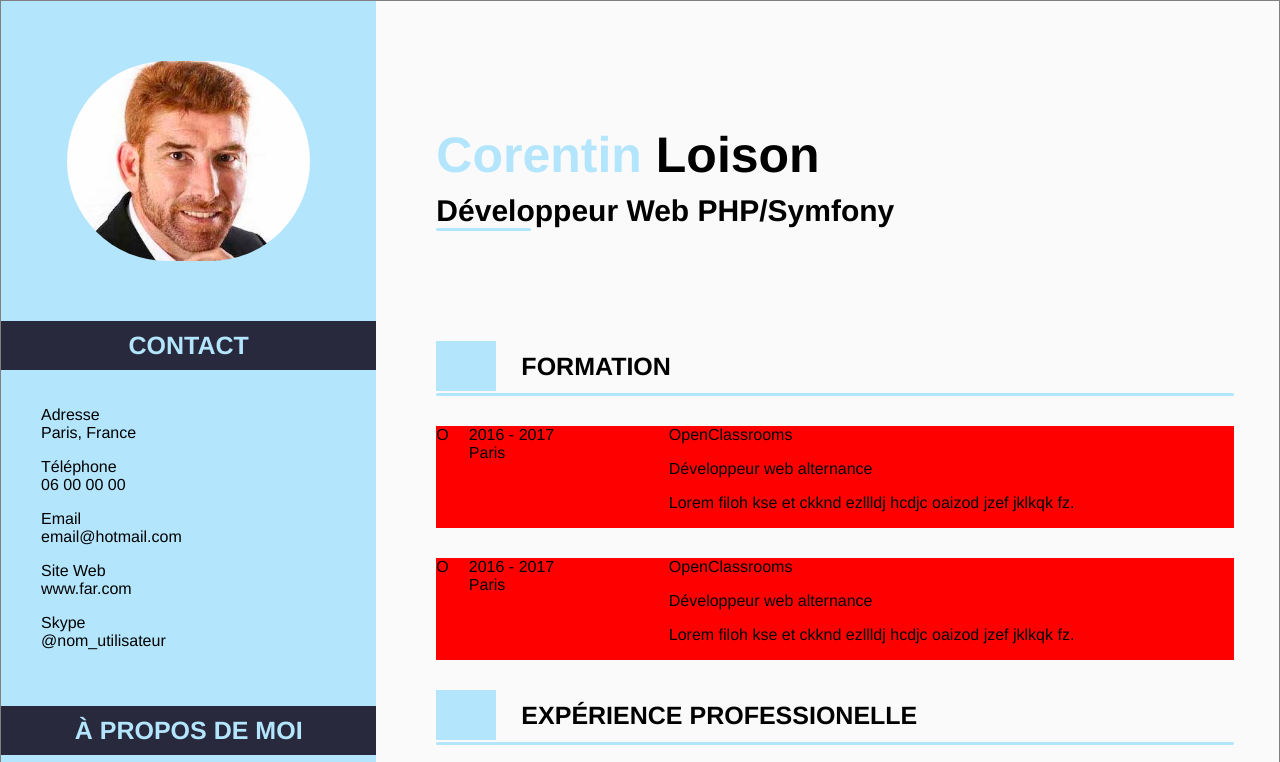
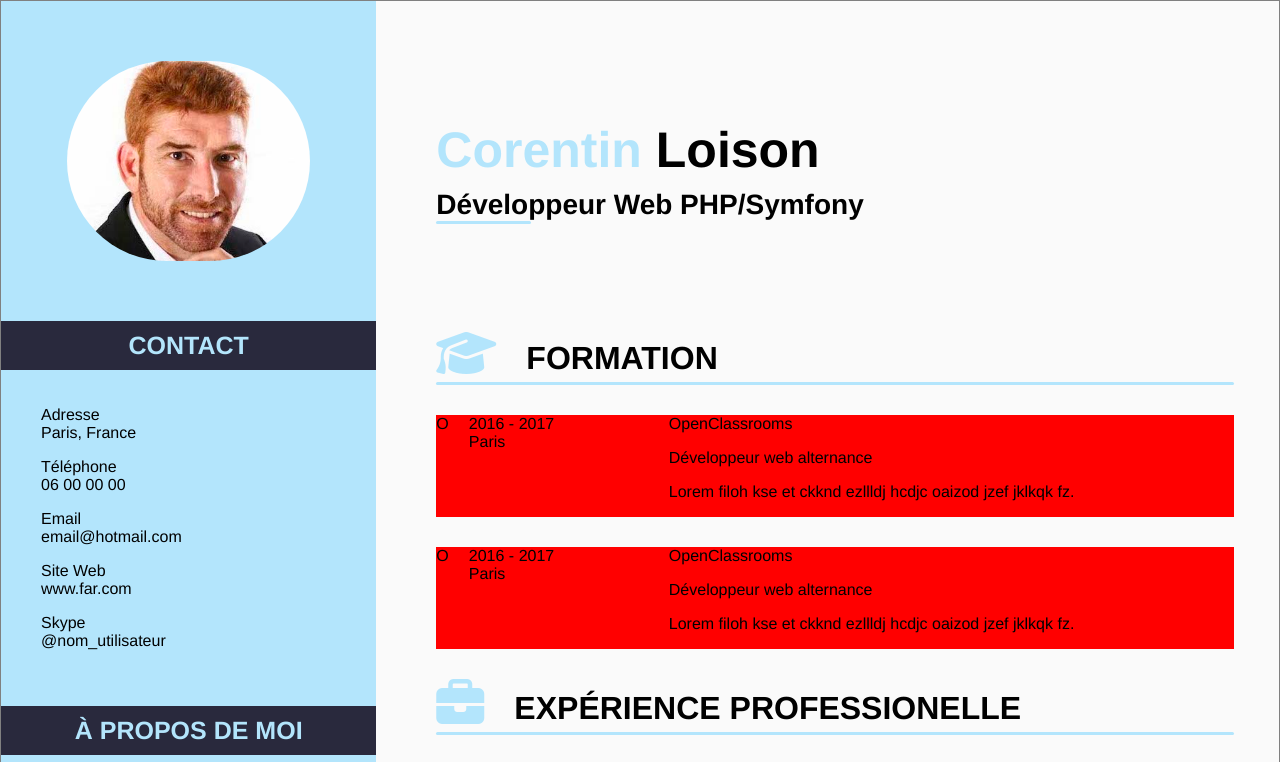
Before and after one commit to filoupegase/Projet2_OC, a plain HTML site: page index.html in a window 1280 px wide. Shown: the top 762 px of the page. Drawn offline with Linux system fonts and the light colour scheme.

Commit message:
ajout des icones, all good

```diff
--- a/css/style.css
+++ b/css/style.css
@@ -35,8 +35,14 @@ h1 {
 }
 
 h2 {
-  font-size: 30px;
+  font-size: 28px;
   margin-top: 0px;
+  margin-bottom: 0px;
+}
+
+h3 {
+  font-size: 32px;
+  margin-top: 11px;
   margin-bottom: 0px;
 }
 
@@ -45,7 +51,6 @@ aside {
   width: 32%;
   background-color: #B3E5FC;
 }
-
 
 .title-aside {
   background-color: #29293d;
@@ -79,7 +84,6 @@ aside {
   padding: 25px 40px 25px 40px;
 }
 
-
 /* container 2*/
 main {
   width: 68%;
@@ -92,27 +96,10 @@ header {
   display: block;
     margin-left: auto;
     margin-right: auto;
-    margin-top: 110px;
-    margin-bottom: 110px;
+    margin-top: 105px;
+    margin-bottom: 105px;
 }
-
 /* --------------------------------------- */
-
-h1 {
-  font-size: 50px;
-  margin-bottom: 10px;
-}
-h2 {
-  font-size: 30px;
-  margin-top: 0px;
-  margin-bottom: 0px;
-}
-
-h3 {
-  font-size: 25px;
-  margin-top: 11px;
-  margin-bottom: 0px;
-}
 
 .sligne {
   border-radius: 180px;
@@ -127,15 +114,14 @@ h3 {
   margin-bottom: 30px;
 }
 
+.icons {
+  color: #B3E5FC;
+  margin-right: 30px;
+  margin-bottom: 5px;
+}
+
 .titre {
   display: flex;
-}
-
-.cube {
-  height: 50px;
-  width: 60px;
-  margin-right: 25px;
-  margin-bottom: 2px;
 }
 
 .block-date-text {
--- a/index.html
+++ b/index.html
@@ -70,9 +70,10 @@
 
       <div class="titre">
 
-      <div class="cube primary">
-      </div>
-      <h3>FORMATION</h3>
+
+          <i class="fas fa-graduation-cap icons fa-3x"></i>
+          <h3>FORMATION</h3>
+
 
       </div>
       <div class="bligne primary"></div>
@@ -109,9 +110,7 @@
       <article>
         <div class="titre">
 
-        <div class="cube primary">
-        </div>
-
+          <i class="fas fa-briefcase icons fa-3x"></i>
         <h3>EXPÉRIENCE PROFESSIONELLE</h3>
 
         </div>
@@ -163,9 +162,8 @@
         <article>
           <div class="titre">
 
-          <div class="cube primary">
-          </div>
 
+            <i class="fas fa-pencil-alt icons fa-3x"></i>
           <h3>RECOMMANDATIONS</h3>
 
           </div>
@@ -190,6 +188,5 @@
 
           </article>
 </main>
-
 </body>
 </html>
```
